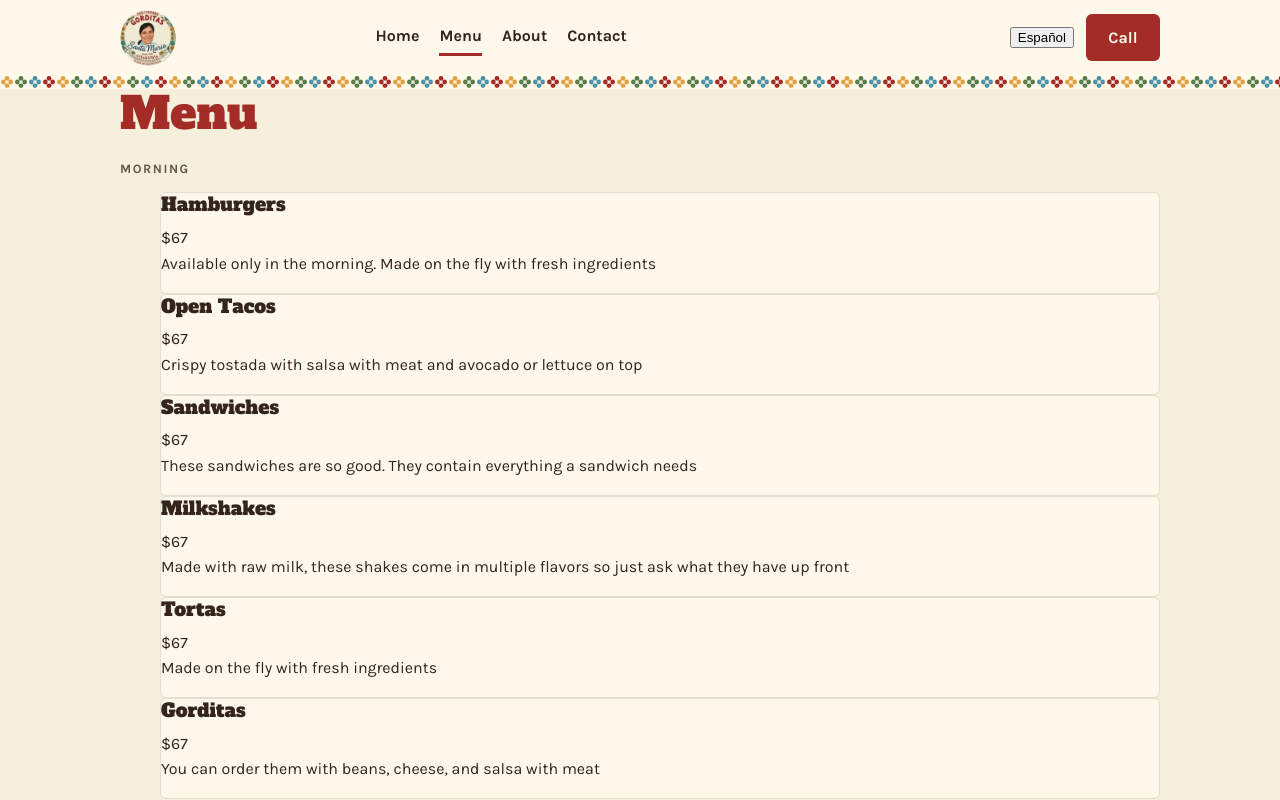
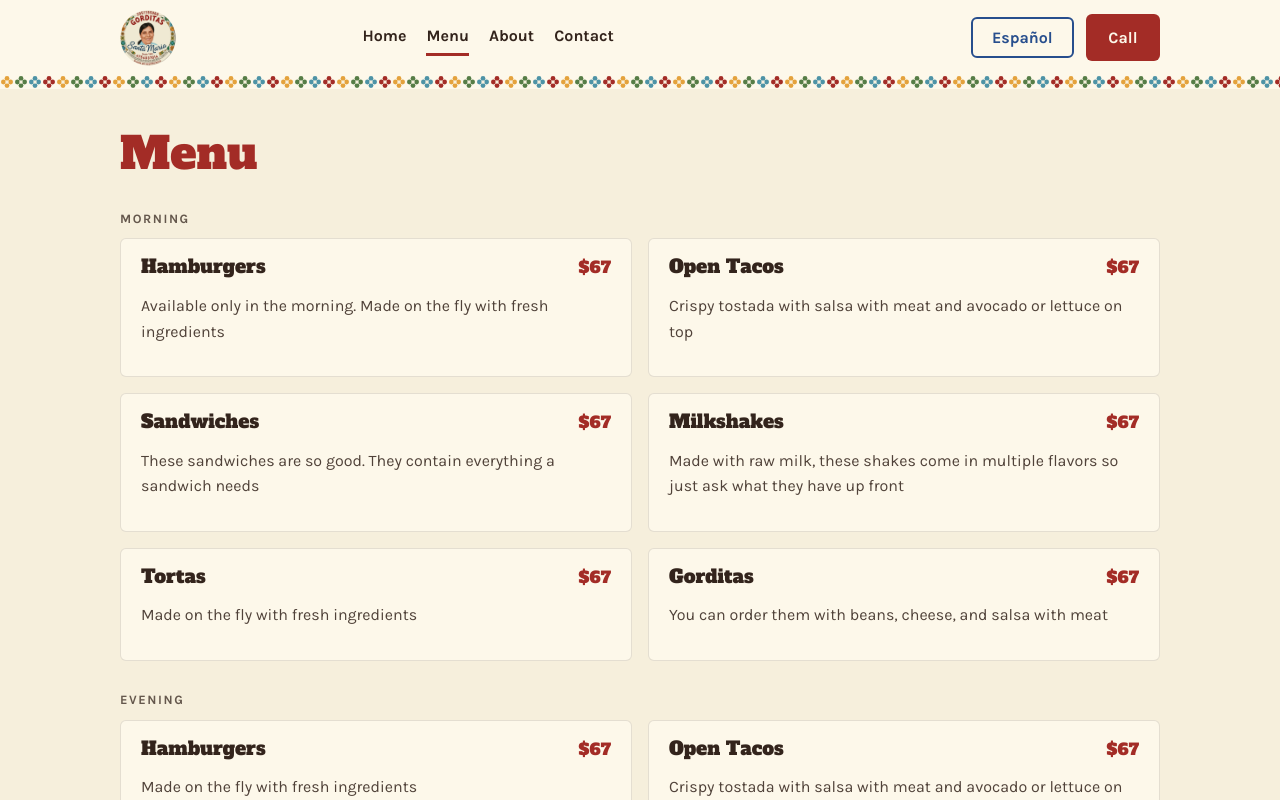
Before and after one commit to JosephMelesse/hack-website, a React (Vite) app: page /menu in a window 1280 px wide. Shown: the top 800 px of the page. Built offline with nearby package versions, Linux system fonts and the light colour scheme.

Commit message:
Theme/index.css: add menu, about, translate button, and service line styles

```diff
--- a/src/index.css
+++ b/src/index.css
@@ -194,10 +194,21 @@ p {
   gap: 0.75rem;
 }
 
-/* the TranslateButton stub renders an empty <button>; keep it hidden
-   until it has a label */
-.site-header__actions button:empty {
-  display: none;
+.translate-btn {
+  font-family: var(--font-body);
+  font-weight: 700;
+  font-size: 1rem;
+  padding: 0.55em 1.2em;
+  border: 2px solid var(--cobalto);
+  border-radius: var(--radius);
+  background: transparent;
+  color: var(--cobalto);
+  cursor: pointer;
+  transition: background 150ms ease, color 150ms ease;
+}
+.translate-btn:hover {
+  background: var(--cobalto);
+  color: var(--crema-card);
 }
 
 .site-nav {
@@ -300,6 +311,12 @@ p {
 .home-hero__copy p {
   font-size: 1.1rem;
   max-width: 46ch;
+}
+
+.home-hero__service {
+  font-weight: 700;
+  color: color-mix(in srgb, var(--tinta) 75%, var(--crema));
+  margin-bottom: 1rem;
 }
 
 .home-hero__photo {
@@ -501,6 +518,69 @@ p {
   font-weight: 700;
 }
 
+/* ---------- menu page ---------- */
+
+.menu {
+  padding-block: 2.5rem 3.5rem;
+}
+
+.menu h1 {
+  margin-bottom: 1.5rem;
+}
+
+.menu .eyebrow {
+  margin-top: 2rem;
+  margin-bottom: 0.75rem;
+}
+
+.menu-list {
+  list-style: none;
+  padding: 0;
+  margin: 0;
+  display: grid;
+  gap: 1rem;
+}
+
+.menu-item {
+  padding: 1rem 1.25rem;
+}
+
+.menu-item__row {
+  display: flex;
+  align-items: baseline;
+  justify-content: space-between;
+  gap: 1rem;
+}
+
+.menu-item__price {
+  font-family: var(--font-display);
+  color: var(--rojo);
+  white-space: nowrap;
+}
+
+.menu-item p {
+  margin-top: 0.35rem;
+  color: color-mix(in srgb, var(--tinta) 85%, var(--crema));
+  max-width: 60ch;
+}
+
+@media (min-width: 720px) {
+  .menu-list {
+    grid-template-columns: 1fr 1fr;
+  }
+}
+
+/* ---------- about page ---------- */
+
+.about {
+  padding-block: 2.5rem 3.5rem;
+}
+
+.about p {
+  font-size: 1.1rem;
+  max-width: 60ch;
+}
+
 /* ---------- motion ---------- */
 
 @media (prefers-reduced-motion: reduce) {
```
